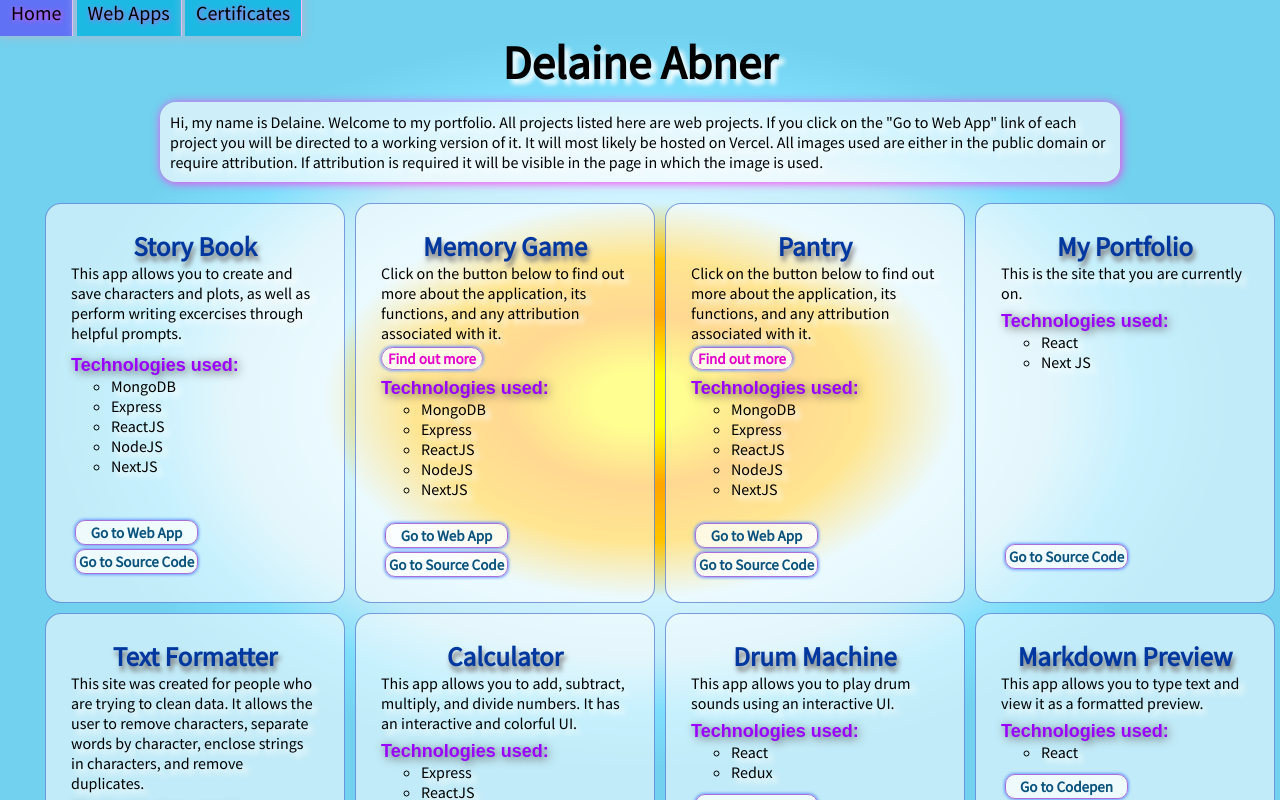
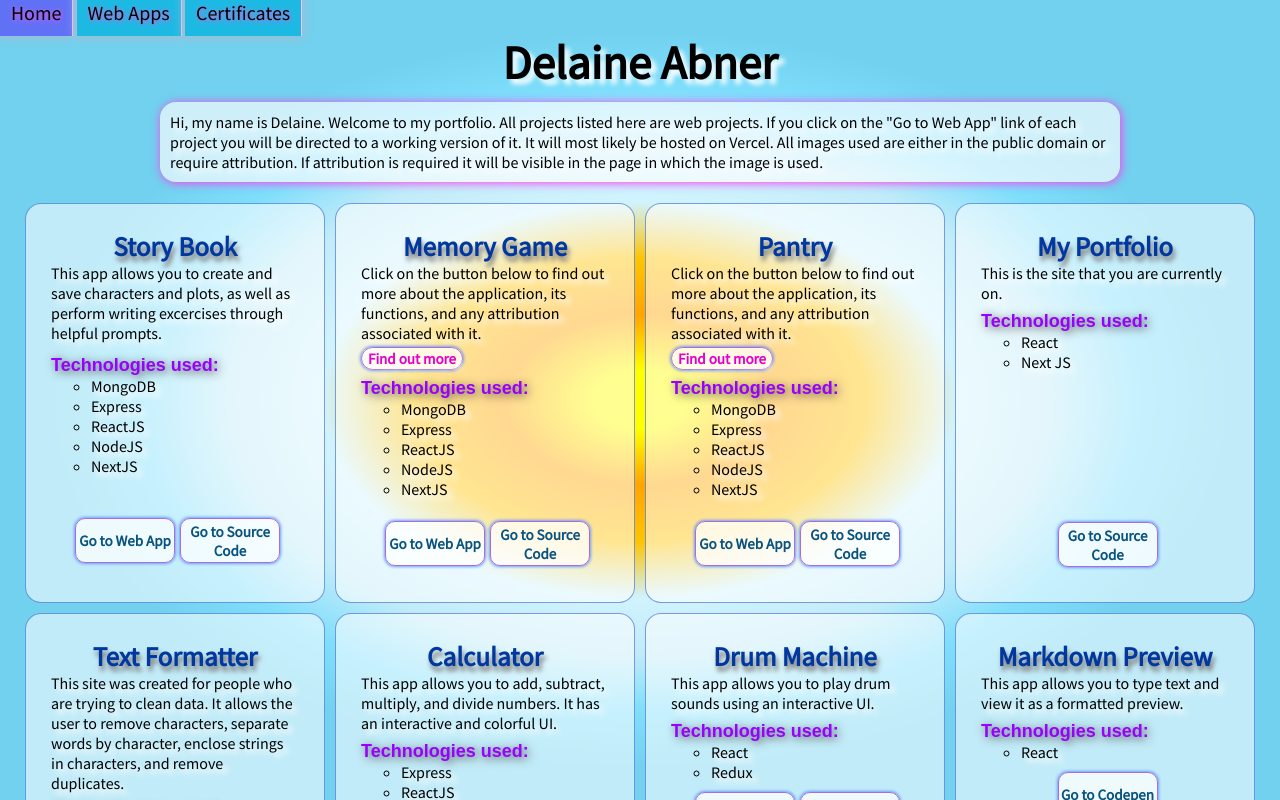
Before and after one commit to delaine3/delaine-abner-portfolio, a Next.js app: page /webProjects in a window 1280 px wide. Built offline with nearby package versions, Linux system fonts and the light colour scheme.

Commit message:
updated button css

```diff
--- a/pages/webProjects.js
+++ b/pages/webProjects.js
@@ -129,7 +129,6 @@ export default function WebProjects() {
                   </ul>{" "}
                 </p>
               </p>{" "}
-              <br/>
               <br/>
               <br/>
               <br/>
--- a/styles/globals.css
+++ b/styles/globals.css
@@ -43,7 +43,7 @@ body {
   width: 100%;
 }
 .certificate-list{
-  margin: 15px;
+  margin: 10px;
 }
 .tile-list {
   display: flex;
@@ -108,11 +108,12 @@ button {
   box-shadow: 0px 0px 3px 1px #6d9cff;
 }
 .container button {
-  width: 123px;
+  width: 100px;
+height: 45px;
   min-width: fit-content;
   padding: 1.9px;
   text-shadow: none;
-  margin: 2px;
+  margin-left: 5px;
   background-color: #ffffffbd;
   color: #09537e;
   border-radius: 10px;
@@ -130,6 +131,7 @@ p {
 }
 .container {
   min-width: min-content;
+  display: flex;
   align-items: center;
   justify-content: center;
   padding: 2px;
@@ -268,6 +270,7 @@ img {
   display: flex;
   flex-wrap: wrap;
   justify-content: center;
+  padding: 0;
   list-style-type: none;
   overflow: hidden;
 }
```
